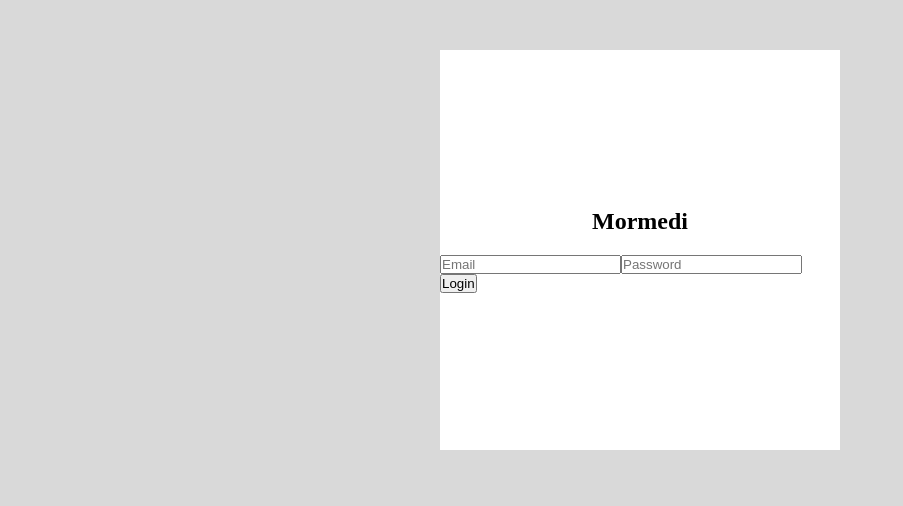
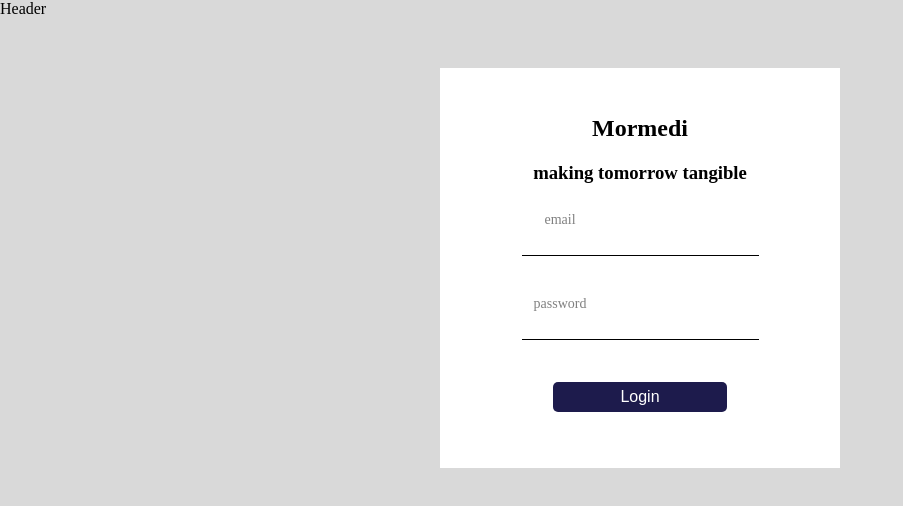
Before and after one commit to Maxuel09/mormedi-back, a React (Vite) app in the folder client/: page /login in a window 1280 px wide. Shown: the top 506 px of the page, without its empty margins (0-903 px from the left). Built offline with nearby package versions, Linux system fonts and the light colour scheme.

Commit message:
new migration

```diff
--- a/client/src/components/Login.tsx
+++ b/client/src/components/Login.tsx
@@ -25,7 +25,7 @@
             console.log(res.data.data.token)
             if (res.data.data.token) {
                 console.log('Logged in!');
-                navigate("Clients");
+                navigate("/sidebar");
             }
         } catch (error) {
             console.log('Login failed.');
@@ -37,26 +37,28 @@
         <section className="login">
             <div className="container">
                 <h1>Mormedi</h1>
-            <form onSubmit={handleSubmit(handleFormSubmit)}>
+                <h3>making tomorrow <span>tangible</span></h3>
+                <form className="login-form" onSubmit={handleSubmit(handleFormSubmit)}>
                     <input
                         className="email-input"
                         type="email"
                         autoComplete="on"
-                    placeholder="Email"
                         {...register("email", { required: true })}
                     />
+                    <span className="placeholder">email</span>
                     {errors.email && <span>Por favor, ingresa un correo electrónico válido.</span>}
                     <input
                         className="password-input"
                         type="password"
                         autoComplete="on"
-                    placeholder="Password"
                         {...register("password", { required: true })}
                     />
+                    <span className="placeholder">password</span>
                     {errors.password && <span>Por favor, ingresa una contraseña.</span>}
                     {error && <span>{error}</span>} {/* Muestra el error de inicio de sesión */}
-                        <input type="submit" value="Login" />
+                    <input className="login-button" type="submit" value="Login" />
                 </form>
+
             </div>
         </section>
     )
--- a/client/src/pages/Clients.tsx
+++ b/client/src/pages/Clients.tsx
@@ -1,3 +1,5 @@
+import Sidebar from "../components/Sidebar"
+
 
 const Clients = () => {
   return (
--- a/client/src/router/Root.tsx
+++ b/client/src/router/Root.tsx
@@ -7,6 +7,7 @@
 
   return (
     <>
+      <Header/>
       <Outlet/>
     </>
   )
--- a/client/src/style/Login.css
+++ b/client/src/style/Login.css
@@ -3,7 +3,7 @@
     flex-direction: column;
     align-items: center;
     justify-content: center;
-    margin-top:  50px;
+    margin-top: 50px;
 }
 
 .container {
@@ -11,8 +11,84 @@
     flex-direction: column;
     align-items: center;
     justify-content: center;
-   height: 400px;
+    height: 400px;
     width: 400px;
     background-color: #fff;
     gap: 20px;
 }
+
+
+
+.email-input,
+.password-input {
+    display: flex;
+    flex-direction: column;
+    gap: 10px;
+    margin: 6px;
+    padding: 10px 50px 10px 10px;
+    border-bottom: 1px solid black;
+    border-top: none;
+    border-left: none;
+    border-right: none;
+    outline: none;
+}
+
+.login-form {
+    display: flex;
+    flex-direction: column;
+    gap: 10px;
+    margin: 10px;
+    align-items: center;
+}
+
+.login-button {
+    width: 70%;
+    height: 30px;
+    background-color: #1D1B4C;
+    color: #fff;
+    border: none;
+    border-radius: 5px;
+    cursor: pointer;
+    font-size: 16px;
+
+}
+
+.placeholder {
+    position: relative;
+    right: 80px;
+    bottom: 40px;
+    transition: all 0.3s ease;
+    pointer-events: none;
+    font-size: 16px;
+    color: gray;
+}
+
+
+.email-input:focus+.placeholder,
+.email-input:not(:placeholder-shown)+.placeholder {
+    bottom: 65px;
+    font-size: 12px;
+    color: black;
+
+}
+
+.email-input:not(:focus)+.placeholder {
+    bottom: 60px;
+    font-size: 14px;
+    color: gray;
+
+}
+
+.password-input:focus+.placeholder,
+.password-input:not(:placeholder-shown)+.placeholder {
+    bottom: 65px;
+    font-size: 12px;
+    color: black;
+
+}
+
+.password-input:not(:focus)+.placeholder {
+    bottom: 60px;
+    font-size: 14px;
+    color: gray;
+}
```
Also changed, not shown: client/src/router/router.tsx (+7 -1 lines), client/src/components/Sidebar.tsx (renamed from client/src/components/Sidebar.jsx). Lines whose indentation alone changed are shown as unchanged.
